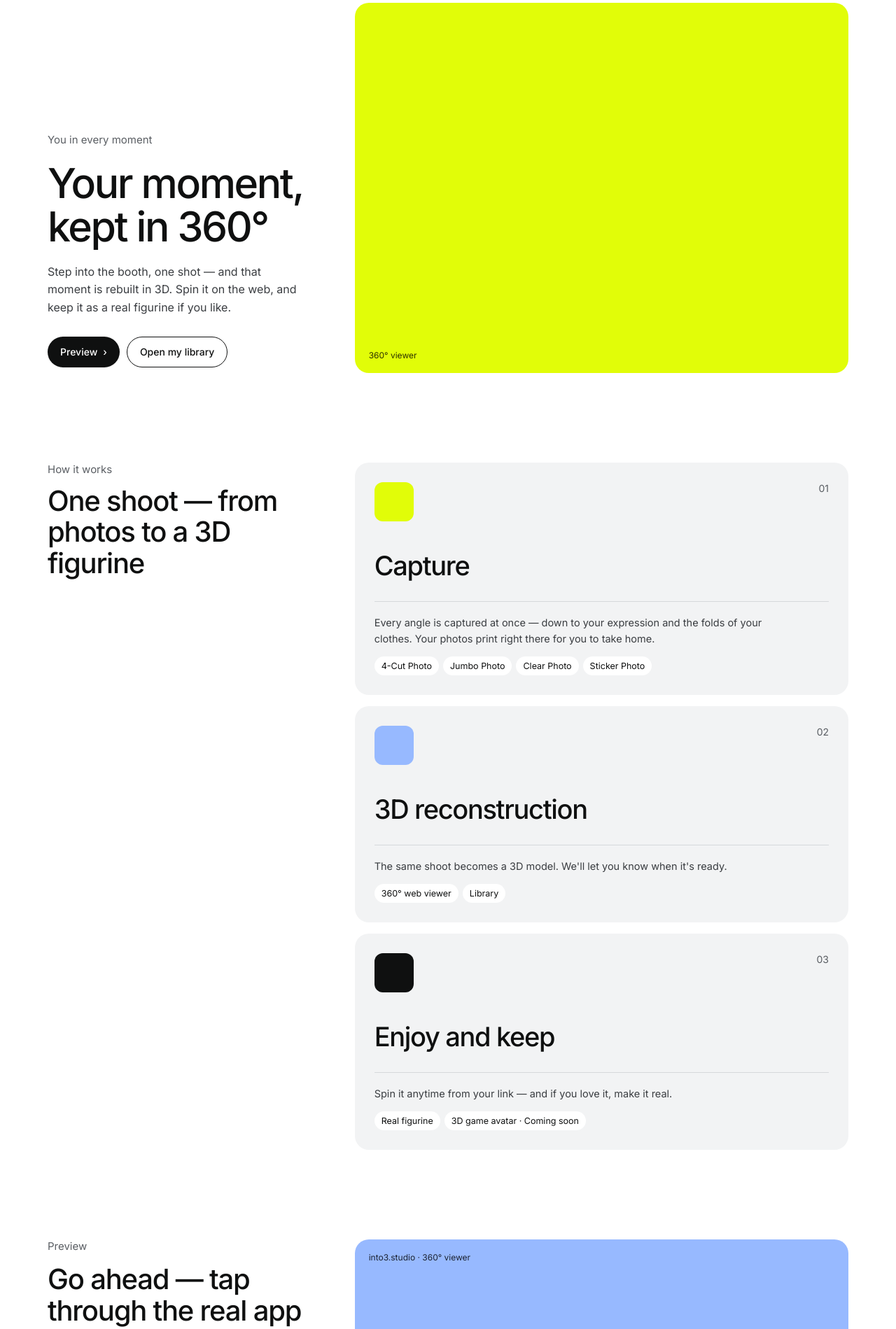
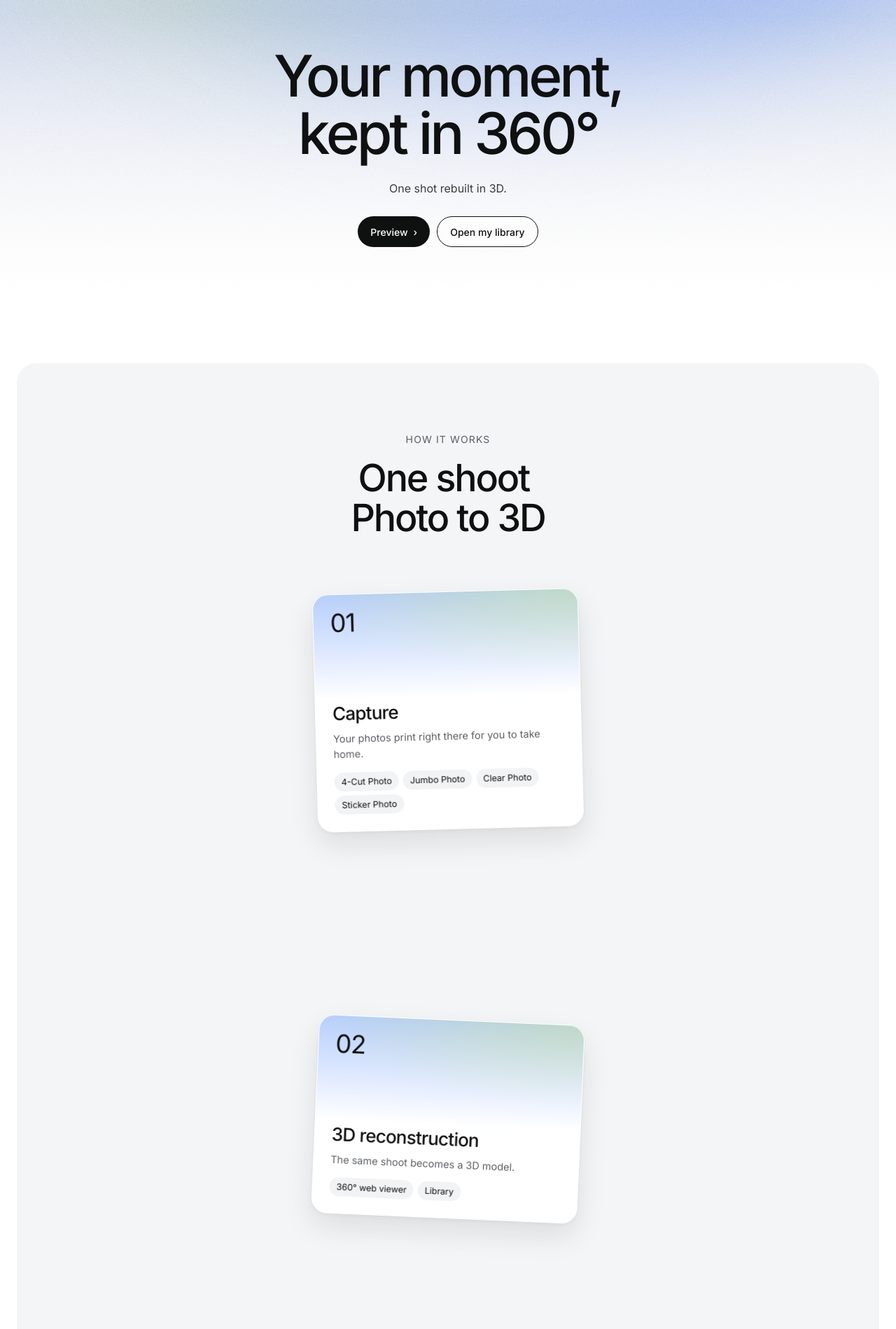
Before and after one commit to llynnkim/into3, a plain HTML site: page index.html in a window 1280 px wide. Shown: the part 201-2100 px from the top of the page at 70% size. Drawn offline with Linux system fonts and the light colour scheme.

Commit message:
Add files via upload

```diff
--- a/index.html
+++ b/index.html
@@ -36,6 +36,16 @@ h1,h2,h3,p{margin:0}
 .opt[aria-pressed="true"] .radio{background:#0F1010;box-shadow:inset 0 0 0 3px #fff}
 .flinks a{text-decoration:none;color:#3A3D41}
 .flinks a:hover{color:#0F1010;text-decoration:underline;text-underline-offset:4px}
+.stackwrap{background:#F4F5F6;border-radius:28px;max-width:1240px;margin:0 auto;padding:clamp(64px,8vw,100px) 20px clamp(80px,10vw,140px);position:relative}
+.stackhead{position:sticky;top:90px;text-align:center;display:flex;flex-direction:column;align-items:center;gap:18px;z-index:0}
+.stack{position:relative;z-index:1;width:min(380px,100%);margin:clamp(40px,6vw,80px) auto 0;display:flex;flex-direction:column}
+.scard{position:sticky;background:#fff;border:1px solid #fff;border-radius:22px;overflow:hidden;box-shadow:0 18px 40px rgba(15,16,16,.10),0 2px 6px rgba(15,16,16,.05);margin-bottom:34vh}
+.scard:last-child{margin-bottom:0}
+.sglow{height:150px;padding:22px 24px;background:radial-gradient(160% 120% at 100% 0%,color-mix(in srgb,var(--y) 22%,transparent) 0%,transparent 65%),linear-gradient(to bottom,color-mix(in srgb,var(--b) 70%,white) 0%,color-mix(in srgb,var(--b) 32%,white) 55%,#fff 100%);font-size:36px;letter-spacing:-.03em;line-height:1}
+.sbody{padding:4px 24px 24px;display:flex;flex-direction:column;gap:10px}
+.blob{position:absolute;border-radius:50%;filter:blur(120px);transition:transform .9s cubic-bezier(.2,.7,.2,1)}
+.grain{position:absolute;inset:0;background:url(grain.svg);opacity:.55;mix-blend-mode:multiply}
+@media (prefers-reduced-motion:reduce){.blob{transition:none}}
 @media (max-width:900px){.row{grid-template-columns:minmax(0,1fr)}.navl{display:none}}
 @media (max-width:560px){.grid2{grid-template-columns:minmax(0,1fr)}}
 </style>
@@ -43,13 +53,25 @@ h1,h2,h3,p{margin:0}
 <body>
 <div style="--y: #E1FD08; --b: #97B9FF; font-family: Inter, system-ui, sans-serif; color: #0F1010; background: #FFFFFF; min-width: 0">
 
+
+
 <p style="margin: 0; padding: 8px 16px; text-align: center; font-size: 12px; color: #5A5E63; background: #F4F5F6">Redesign concept by Lynn Kim · not affiliated with into3.studio or Polygom Inc. · <a href="https://into3.studio/" style="color: #0F1010">Visit the real site ↗</a></p>
+<main id="top">
+<div class="glowzone" id="glowzone" style="position: relative; overflow: hidden">
+<div aria-hidden="true" style="position: absolute; inset: 0 0 auto 0; height: 640px; pointer-events: none">
+<div style="position: absolute; inset: 0; background: linear-gradient(to bottom, color-mix(in srgb, var(--b) 55%, white) 0%, color-mix(in srgb, var(--b) 22%, white) 45%, #FFFFFF 85%)"></div>
+<div class="blob" style="left: 50%; top: -380px; width: 1100px; height: 640px; background: var(--b); opacity: 0.85;" data-blob="B"></div>
+<div class="blob" style="left: 50%; top: -340px; width: 760px; height: 480px; background: var(--y); opacity: 0.4;" data-blob="A"></div>
+<div class="blob" style="left: 50%; top: -300px; width: 900px; height: 520px; background: #C9D9FF; opacity: 0.9;" data-blob="C"></div>
+<div class="grain"></div>
+<div style="position: absolute; inset: 0; background: linear-gradient(to bottom, rgba(255,255,255,0) 30%, #FFFFFF 92%)"></div>
+</div>
 
 <!-- NAV -->
-<header class="wrap" style="display: flex; align-items: center; justify-content: space-between; gap: 24px; height: 84px">
+<header class="wrap" style="position: relative; display: flex; align-items: center; justify-content: space-between; gap: 24px; height: 84px">
 <a href="#top" style="text-decoration: none; font-size: 22px; font-weight: 600; letter-spacing: -0.03em">into3.studio</a>
 <div style="display: flex; align-items: center; gap: 28px">
-<nav class="navl" aria-label="Main" style="display: flex; gap: 28px; font-size: 14px">
+<nav class="navl" aria-label="Main" style="display: flex; gap: 28px; font-size: 14px; color: #5a5e63">
 <a href="#how">How it works</a>
 <a href="#preview">Preview</a>
 <a href="#offers">Products</a>
@@ -60,53 +82,49 @@ h1,h2,h3,p{margin:0}
 </div>
 </header>
 
-<main id="top">
 <!-- HERO -->
-<section class="wrap" style="padding-top: clamp(40px, 7vw, 96px); padding-bottom: clamp(80px, 10vw, 140px)">
-<div class="row" style="align-items: end">
-<div style="display: flex; flex-direction: column; gap: 22px; padding-bottom: 8px">
-<p class="label">You in every moment</p>
-<h1 style="font-size: clamp(40px, 4.6vw, 60px); line-height: 1.04; letter-spacing: -0.04em; font-weight: 500">Your moment, kept in 360°</h1>
-<p style="font-size: 16px; line-height: 1.6; color: #3A3D41; max-width: 36ch">Step into the booth, one shot — and that moment is rebuilt in 3D. Spin it on the web, and keep it as a real figurine if you like.</p>
-<div style="display: flex; flex-wrap: wrap; gap: 10px; margin-top: 6px">
+<section class="wrap" style="position: relative; text-align: center; padding-top: clamp(90px, 12vw, 170px); padding-bottom: clamp(110px, 13vw, 180px); display: flex; flex-direction: column; align-items: center; gap: 26px">
+<h1 style="font-size: clamp(48px, 6.4vw, 92px); line-height: 1; letter-spacing: -0.05em; font-weight: 500; max-width: 12ch">Your moment, kept in 360°</h1>
+
+<p style="font-size: 16px; line-height: 1.6; color: #3A3D41; max-width: 44ch">One shot rebuilt in 3D.</p>
+<div style="display: flex; flex-wrap: wrap; justify-content: center; gap: 10px">
 <a href="#preview" class="cta">Preview <span aria-hidden="true">›</span></a>
-<a href="#preview" class="ghost">Open my library</a>
-</div>
-</div>
-<div role="img" aria-label="Placeholder for the 360° hero graphic" style="background: var(--y); border-radius: 20px; aspect-ratio: 4 / 3; position: relative">
-<span style="position: absolute; left: 20px; bottom: 18px; font-size: 12px; color: #2E3300">360° viewer</span>
-</div>
+<a href="#preview" class="ghost" style="background: rgba(255,255,255,0.6)">Open my library</a>
 </div>
 </section>
+</div>
 
-<!-- HOW IT WORKS -->
-<section id="how" class="wrap" style="padding-bottom: clamp(80px, 10vw, 140px)">
-<div class="row">
-<div style="position: sticky; top: 24px">
-<p class="label">How it works</p>
-<h2 class="h2">One shoot — from photos to a 3D figurine</h2>
+<!-- HOW IT WORKS: sticky stacking cards -->
+<section id="how" style="padding: 0 clamp(12px, 2vw, 24px) clamp(80px, 10vw, 140px)">
+<div class="stackwrap">
+<div class="stackhead">
+<p class="label" style="letter-spacing: 0.08em; text-transform: uppercase; font-size: 14px">How it works</p>
+<h2 style="font-size: clamp(34px, 4.2vw, 56px); line-height: 1.06; letter-spacing: -0.04em; font-weight: 500">One shoot&nbsp;<br>Photo to 3D</h2>
 </div>
-<div style="display: flex; flex-direction: column; gap: 16px">
-<article class="card" style="background: #F2F3F4">
-<div style="display: flex; justify-content: space-between; align-items: flex-start"><div aria-hidden="true" style="width: 56px; height: 56px; border-radius: 12px; background: var(--y)"></div><span style="font-size: 14px; color: #5A5E63">01</span></div>
-<h3 style="font-size: clamp(28px, 3vw, 38px); letter-spacing: -0.035em; font-weight: 500; margin: 40px 0 28px">Capture</h3>
-<div class="rule" style="background: #D5D8DB"></div>
-<p style="font-size: 14.5px; line-height: 1.6; color: #3A3D41; max-width: 62ch">Every angle is captured at once — down to your expression and the folds of your clothes. Your photos print right there for you to take home.</p>
-<div class="chips"><span class="chip" style="background: #fff">4-Cut Photo</span><span class="chip" style="background: #fff">Jumbo Photo</span><span class="chip" style="background: #fff">Clear Photo</span><span class="chip" style="background: #fff">Sticker Photo</span></div>
+<div class="stack">
+<article class="scard" style="top: 150px; transform: rotate(-1.5deg)">
+<div class="sglow">01</div>
+<div class="sbody">
+<h3 style="font-size: 26px; letter-spacing: -0.03em; font-weight: 500">Capture</h3>
+<p style="font-size: 14.5px; line-height: 1.55; color: #5A5E63">Your photos print right there for you to take home.</p>
+<div class="chips" style="margin-top: 4px"><span class="chip" style="background: #F2F3F4">4-Cut Photo</span><span class="chip" style="background: #F2F3F4">Jumbo Photo</span><span class="chip" style="background: #F2F3F4">Clear Photo</span><span class="chip" style="background: #F2F3F4">Sticker Photo</span></div>
+</div>
 </article>
-<article class="card" style="background: #F2F3F4">
-<div style="display: flex; justify-content: space-between; align-items: flex-start"><div aria-hidden="true" style="width: 56px; height: 56px; border-radius: 12px; background: var(--b)"></div><span style="font-size: 14px; color: #5A5E63">02</span></div>
-<h3 style="font-size: clamp(28px, 3vw, 38px); letter-spacing: -0.035em; font-weight: 500; margin: 40px 0 28px">3D reconstruction</h3>
-<div class="rule" style="background: #D5D8DB"></div>
-<p style="font-size: 14.5px; line-height: 1.6; color: #3A3D41; max-width: 62ch">The same shoot becomes a 3D model. We'll let you know when it's ready.</p>
-<div class="chips"><span class="chip" style="background: #fff">360° web viewer</span><span class="chip" style="background: #fff">Library</span></div>
+<article class="scard" style="top: 220px; transform: rotate(2.5deg)">
+<div class="sglow">02</div>
+<div class="sbody">
+<h3 style="font-size: 26px; letter-spacing: -0.03em; font-weight: 500">3D reconstruction</h3>
+<p style="font-size: 14.5px; line-height: 1.55; color: #5A5E63">The same shoot becomes a 3D model.</p>
+<div class="chips" style="margin-top: 4px"><span class="chip" style="background: #F2F3F4">360° web viewer</span><span class="chip" style="background: #F2F3F4">Library</span></div>
+</div>
 </article>
-<article class="card" style="background: #F2F3F4">
-<div style="display: flex; justify-content: space-between; align-items: flex-start"><div aria-hidden="true" style="width: 56px; height: 56px; border-radius: 12px; background: #0F1010"></div><span style="font-size: 14px; color: #5A5E63">03</span></div>
-<h3 style="font-size: clamp(28px, 3vw, 38px); letter-spacing: -0.035em; font-weight: 500; margin: 40px 0 28px">Enjoy and keep</h3>
-<div class="rule" style="background: #D5D8DB"></div>
-<p style="font-size: 14.5px; line-height: 1.6; color: #3A3D41; max-width: 62ch">Spin it anytime from your link — and if you love it, make it real.</p>
-<div class="chips"><span class="chip" style="background: #fff">Real figurine</span><span class="chip" style="background: #fff">3D game avatar · Coming soon</span></div>
+<article class="scard" style="top: 290px; transform: rotate(-0.5deg)">
+<div class="sglow">03</div>
+<div class="sbody">
+<h3 style="font-size: 26px; letter-spacing: -0.03em; font-weight: 500">Enjoy and keep</h3>
+<p style="font-size: 14.5px; line-height: 1.55; color: #5A5E63">Spin it anytime from your link — and if you love it, make it real.</p>
+<div class="chips" style="margin-top: 4px"><span class="chip" style="background: #F2F3F4">Real figurine</span><span class="chip" style="background: #F2F3F4">3D game avatar · Coming soon</span></div>
+</div>
 </article>
 </div>
 </div>
@@ -117,18 +135,18 @@ h1,h2,h3,p{margin:0}
 <div class="row">
 <div style="display: flex; flex-direction: column; gap: 16px">
 <p class="label">Preview</p>
-<h2 class="h2" style="margin-top: 0">Go ahead — tap through the real app</h2>
-<p style="font-size: 14.5px; line-height: 1.6; color: #3A3D41">These are the real screens, filled with sample records. Open a record and go all the way to the figurine order form. Everything but the payment works exactly like the real thing.</p>
+<h2 class="h2" style="margin-top: 0">Test it Out</h2>
+
 <div style="display: flex; flex-direction: column; gap: 8px; margin-top: 12px">
-<p style="font-size: 13px; color: #5A5E63">Pick a backdrop · Sample record only</p>
+<p style="font-size: 13px; color: #5A5E63">Test</p>
 <button type="button" class="opt" aria-pressed="true" data-bg="sea"><span style="display: flex; flex-direction: column; gap: 2px"><span style="font-size: 15px; font-weight: 500">Undersea</span><span style="font-size: 12.5px; color: #5A5E63">Lotte Resort Sokcho</span></span><span class="radio" aria-hidden="true"></span></button>
 <button type="button" class="opt" aria-pressed="false" data-bg="star"><span style="display: flex; flex-direction: column; gap: 2px"><span style="font-size: 15px; font-weight: 500">Little Prince</span><span style="font-size: 12.5px; color: #5A5E63">Noctemare</span></span><span class="radio" aria-hidden="true"></span></button>
 </div>
 </div>
 <div style="display: flex; flex-direction: column; gap: 16px">
 <div id="viewer" role="img" aria-label="Placeholder for the 360° viewer, Undersea backdrop" style="background: #97B9FF; border-radius: 20px; aspect-ratio: 16 / 9; position: relative; transition: background 0.3s">
-<span class="vink" style="position: absolute; left: 20px; top: 18px; font-size: 12px; color: #1C2333">into3.studio · 360° viewer</span>
-<span class="vink" id="viewer-name" style="position: absolute; left: 20px; bottom: 18px; font-size: 12px; color: #1C2333">Undersea · Lotte Resort Sokcho</span>
+<span style="position: absolute; left: 20px; top: 18px; font-size: 12px; color: #1C2333" class="vink">into3.studio · 360° viewer</span>
+<span style="position: absolute; left: 20px; bottom: 18px; font-size: 12px; color: #1C2333" class="vink" id="viewer-name">Undersea · Lotte Resort Sokcho</span>
 </div>
 <div class="grid2">
 <a href="#preview" class="card" style="background: #F2F3F4; min-height: 0; gap: 6px"><span style="font-size: 13px; color: #5A5E63">01</span><span style="font-size: 20px; font-weight: 500; letter-spacing: -0.02em; margin-top: 18px">Home</span><span style="font-size: 14px; line-height: 1.5; color: #3A3D41">Recent records, the 3D viewer and orders in progress</span></a>
@@ -183,7 +201,6 @@ h1,h2,h3,p{margin:0}
 </section>
 </main>
 
-<!-- FOOTER -->
 <footer style="background: #F4F5F6">
 <div class="wrap" style="padding-top: 56px; padding-bottom: 40px; display: flex; flex-direction: column; gap: 48px">
 <div class="row">
@@ -205,6 +222,20 @@ h1,h2,h3,p{margin:0}
 </footer>
 </div>
 <script>
+(function () {
+  // gradient follows the cursor
+  var zone = document.getElementById('glowzone');
+  var blobs = {}; document.querySelectorAll('[data-blob]').forEach(function (b) { blobs[b.dataset.blob] = b; });
+  function place(gx, gy) {
+    var dx = (gx - 0.5) * 2, dy = gy - 0.3;
+    blobs.A.style.transform = 'translate(calc(-50% + ' + Math.round(-260 + dx * 240) + 'px), ' + Math.round(dy * 140) + 'px)';
+    blobs.B.style.transform = 'translate(calc(-50% + ' + Math.round(160 - dx * 200) + 'px), ' + Math.round(-dy * 100) + 'px)';
+    blobs.C.style.transform = 'translate(calc(-50% + ' + Math.round(dx * 300) + 'px), ' + Math.round(dy * 180) + 'px)';
+  }
+  place(0.5, 0.3);
+  zone.addEventListener('mousemove', function (e) { var r = zone.getBoundingClientRect(); place((e.clientX - r.left) / r.width, (e.clientY - r.top) / r.height); });
+  zone.addEventListener('mouseleave', function () { place(0.5, 0.3); });
+  // backdrop picker
   document.querySelectorAll('[data-bg]').forEach(function (btn) {
     btn.addEventListener('click', function () {
       var sea = btn.dataset.bg === 'sea', v = document.getElementById('viewer');
@@ -215,6 +246,7 @@ document.querySelectorAll('[data-bg]').forEach(function (btn) {
       document.getElementById('viewer-name').textContent = sea ? 'Undersea · Lotte Resort Sokcho' : 'Little Prince · Noctemare';
     });
   });
+})();
 </script>
 </body>
 </html>
```
Also changed, not shown: grain.svg (added). Lines whose indentation alone changed are shown as unchanged.
